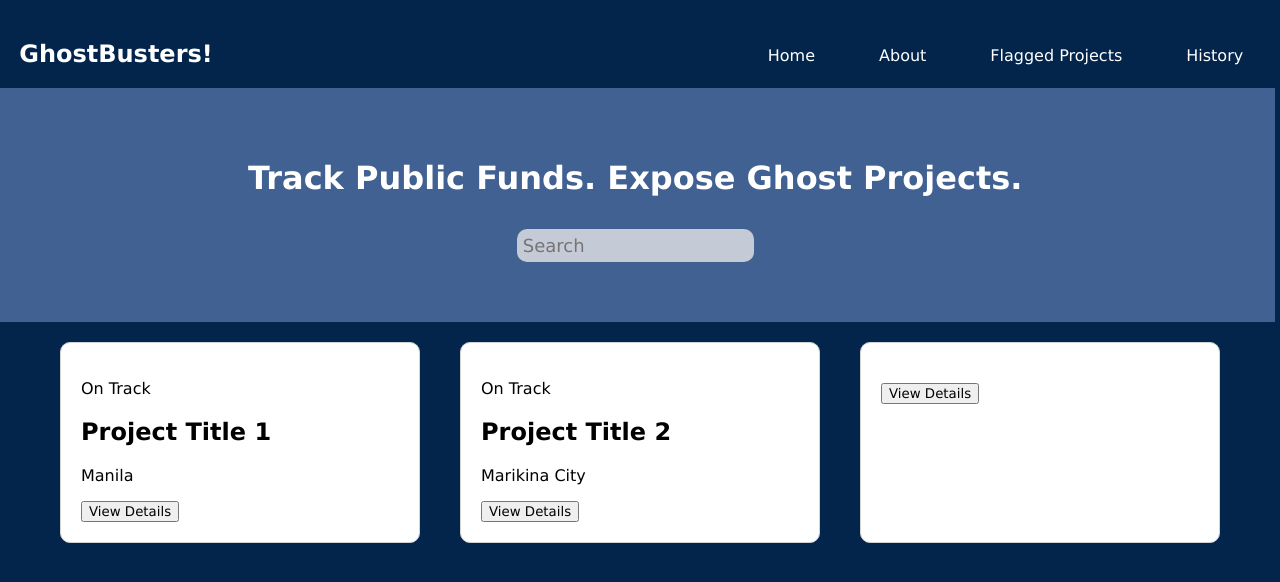
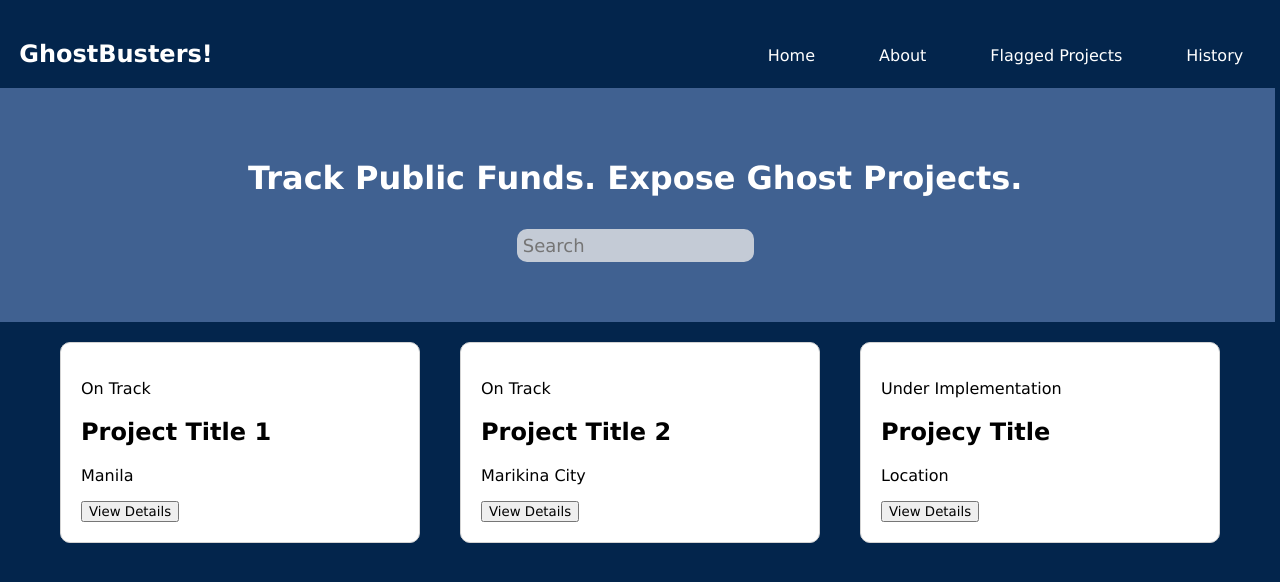
Before and after one commit to Andrie67/ghostbusters-official-official, a React (Vite) app: page /guest in a window 1280 px wide. Shown: the top 582 px of the page. Built offline with nearby package versions, Linux system fonts and the light colour scheme.

Commit message:
Commit (Fixed defualt props for Projects)

```diff
--- a/src/components/Projects/Projects.jsx
+++ b/src/components/Projects/Projects.jsx
@@ -1,19 +1,18 @@
 import "./Projects.css";
 
-function Projects(props) {
+function Projects({
+  status = "Under Implementation",
+  title = "Projecy Title",
+  location = "Location",
+}) {
   return (
     <div className="card-project">
-      <p>{props.status}</p>
-      <h2>{props.title}</h2>
-      <p>{props.location}</p>
+      <p>{status}</p>
+      <h2>{title}</h2>
+      <p>{location}</p>
       <button>View Details</button>
     </div>
   );
 }
-Projects.defaultProps = {
-  status: "Under Implementation",
-  title: "Project Title",
-  location: "Location",
-};
 
 export default Projects;
--- a/src/pages/guest/guest.jsx
+++ b/src/pages/guest/guest.jsx
@@ -28,7 +28,7 @@ function Guest() {
       <div className="projects">
         <Projects {...cardData.project1} />
         <Projects {...cardData.project2} />
-        <Projects {...cardData} />
+        <Projects />
       </div>
     </div>
   );
```
